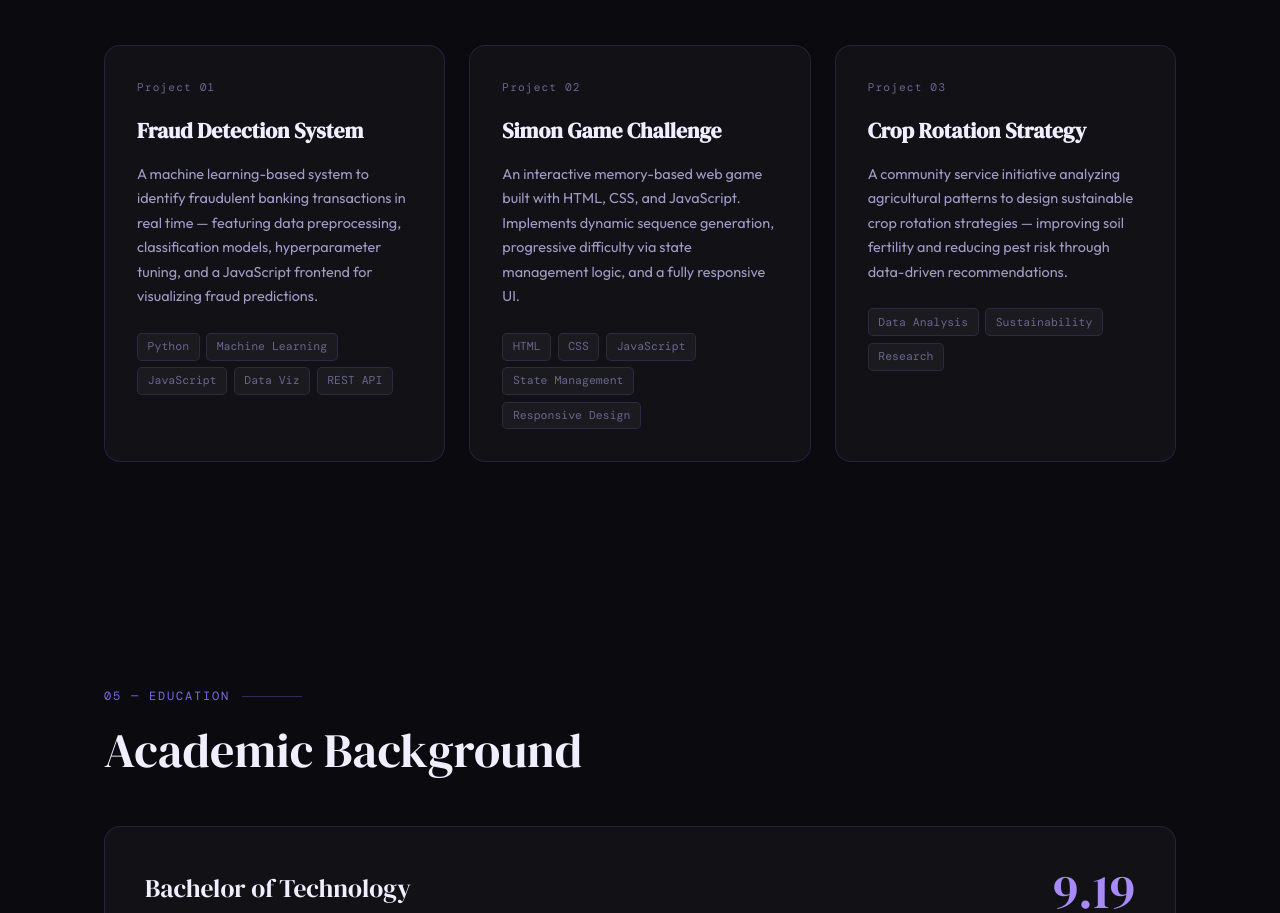
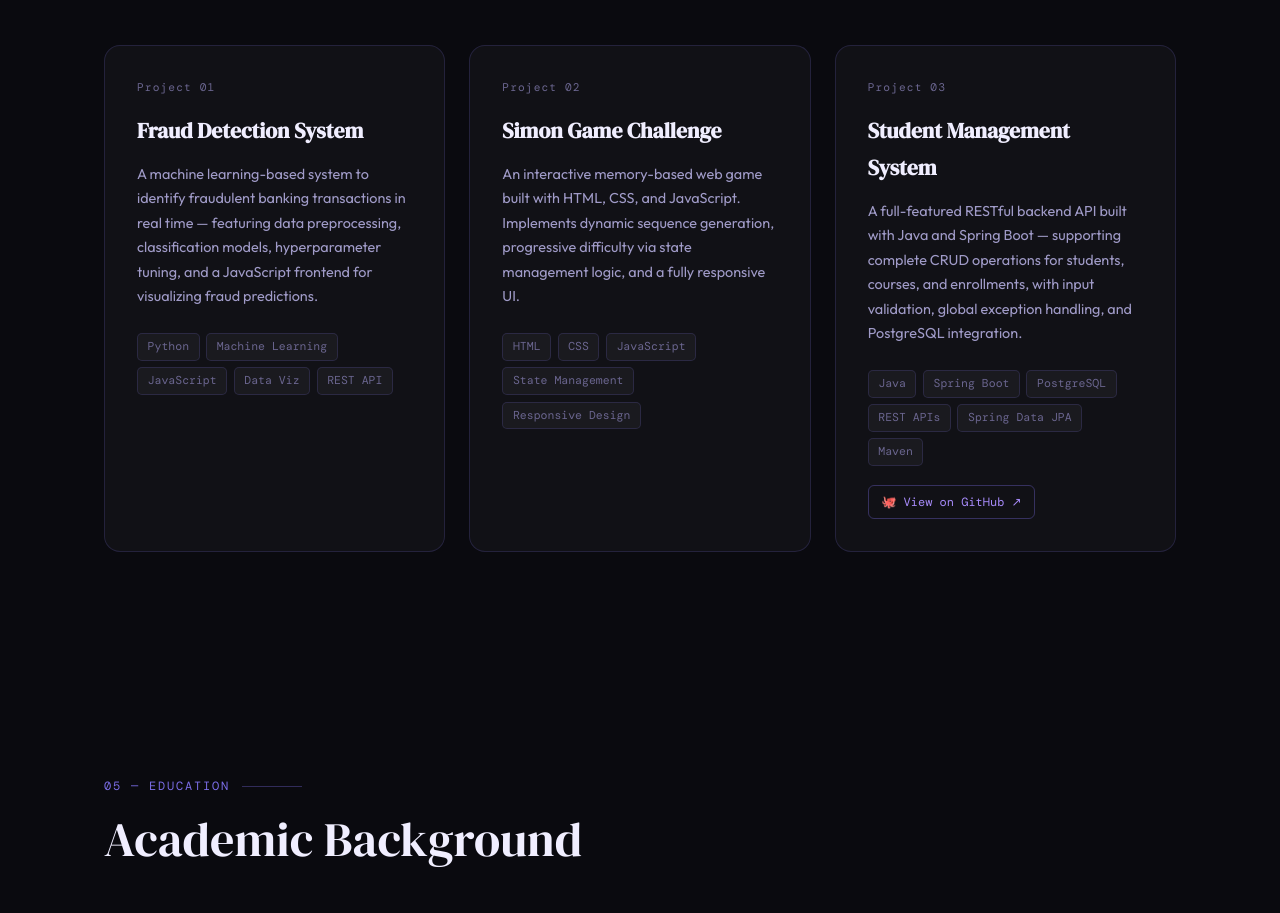
Before and after one commit to PoojithaThavva/PoojithaThavva.github.io, a plain HTML site: page index.html in a window 1280 px wide. Shown: the part 3280-4193 px from the top of the page. Drawn offline with nearby package versions, Linux system fonts and the light colour scheme.

Commit message:
Replace Crop Rotation Strategy with Student Management System

```diff
--- a/index.html
+++ b/index.html
@@ -887,13 +887,23 @@
     </div>
     <div class="project-card reveal">
       <div class="project-number">Project 03</div>
-      <h3>Crop Rotation Strategy</h3>
-      <p>A community service initiative analyzing agricultural patterns to design sustainable crop rotation strategies — improving soil fertility and reducing pest risk through data-driven recommendations.</p>
+      <h3>Student Management System</h3>
+      <p>A full-featured RESTful backend API built with Java and Spring Boot — supporting complete CRUD operations for students, courses, and enrollments, with input validation, global exception handling, and PostgreSQL integration.</p>
       <div class="project-tags">
-        <span class="project-tag">Data Analysis</span>
-        <span class="project-tag">Sustainability</span>
-        <span class="project-tag">Research</span>
+        <span class="project-tag">Java</span>
+        <span class="project-tag">Spring Boot</span>
+        <span class="project-tag">PostgreSQL</span>
+        <span class="project-tag">REST APIs</span>
+        <span class="project-tag">Spring Data JPA</span>
+        <span class="project-tag">Maven</span>
       </div>
+      <a href="https://github.com/PoojithaThavva/student-management-system"
+         target="_blank"
+         style="display:inline-flex;align-items:center;gap:0.4rem;margin-top:1.2rem;font-family:var(--mono);font-size:0.75rem;color:var(--accent2);text-decoration:none;border:1px solid var(--border2);padding:0.35rem 0.8rem;border-radius:6px;transition:background 0.2s;"
+         onmouseover="this.style.background='rgba(124,110,232,0.1)'"
+         onmouseout="this.style.background='transparent'">
+        🐙 View on GitHub ↗
+      </a>
     </div>
   </div>
 </section>
```
